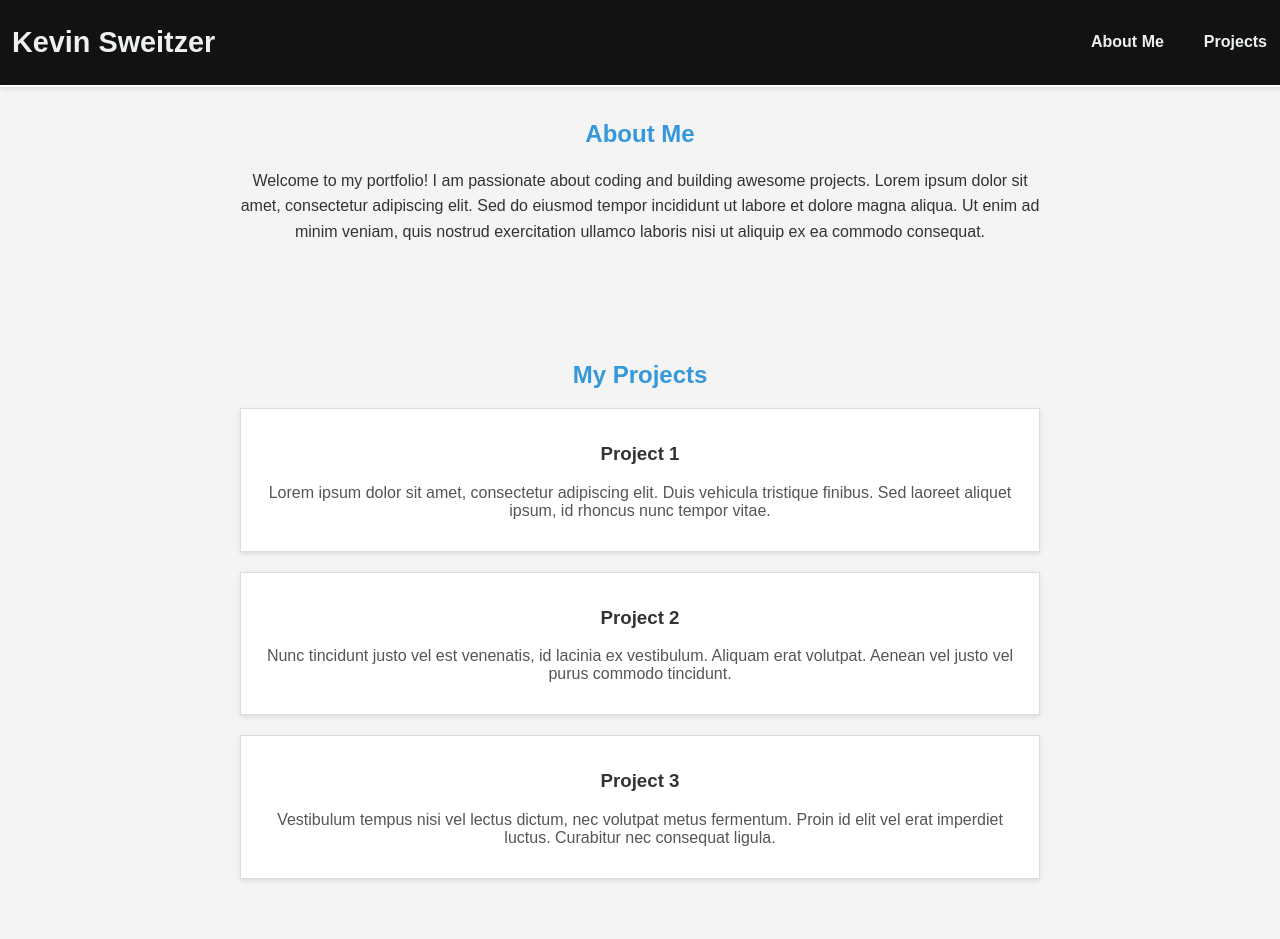
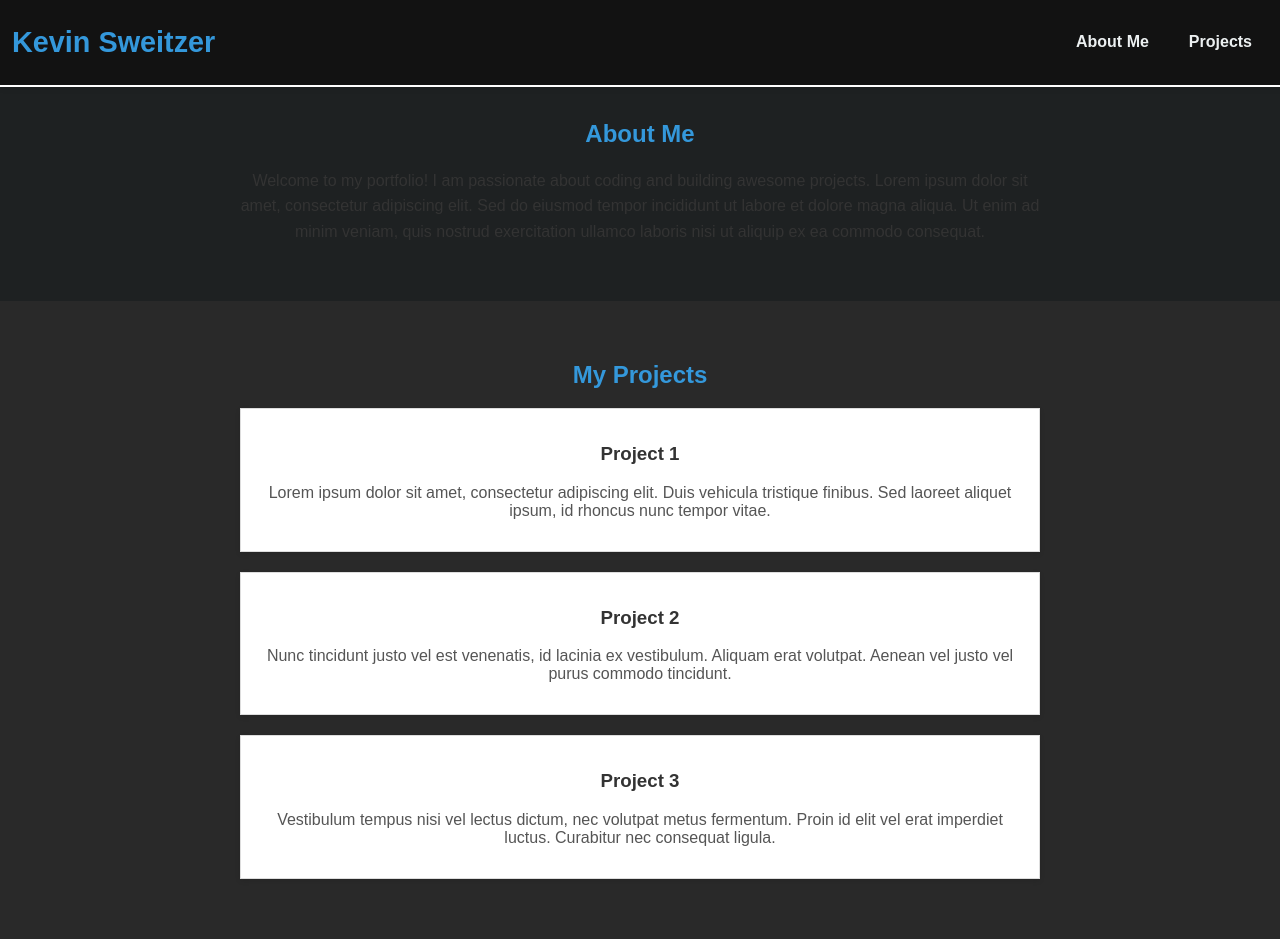
Before and after one commit to KSweitzer/portfolio, a Django app: page / in a window 1280 px wide. Run offline with Django 5.2, Linux system fonts and the light colour scheme.

Commit message:
adding animation when you hover the navbar links. changed background colors

```diff
--- a/static/base/styles.css
+++ b/static/base/styles.css
@@ -1,7 +1,7 @@
 body {
     font-family: 'Arial', sans-serif;
     background-color: #121212;
-    color: #ecf0f1;
+    color: #333;
     margin: 0;
     padding-top: 60px;
 }
@@ -28,8 +28,12 @@ nav {
 .logo a {
     padding: 10px;
     text-decoration: none;
-    color: #ecf0f1;
+    color: #3498db;
     font-weight: bold;
+}
+
+.links {
+    padding: 15px;
 }
 
 .nav-links {
@@ -41,24 +45,20 @@ nav {
 }
 
 .nav-links li {
+    padding: 15px;
     margin-left: 10px;
+    position: relative;
 }
 
 .nav-links a {
-    padding: 15px;
     text-decoration: none;
     color: #ecf0f1;
     font-weight: bold;
     position: relative;
 }
 
-.nav-links a:hover {
-    color: #ffffff;
-    border-bottom: 2px solid #ecf0f1;
-}
-
 .about-section {
-    background-color: #f4f4f4;
+    background-color: #1e2122;
     color: #333;
     padding: 40px 20px;
     text-align: center;
@@ -78,7 +78,7 @@ nav {
 }
 
 .projects-section {
-    background-color: #f4f4f4;
+    background-color: #292929;
     color: #333;
     padding: 40px 20px;
     text-align: center;
@@ -113,3 +113,26 @@ nav {
 .project p {
     color: #555;
 }
+
+.hover-underline-animation {
+  position: relative;
+  color: #0087ca;
+}
+
+.hover-underline-animation::after {
+    content: '';
+    position: absolute;
+    width: 100%;
+    transform: scaleX(0);
+    height: 2px;
+    bottom: 0;
+    left: 0;
+    background-color: #0087ca;
+    transform-origin: bottom right;
+    transition: transform 0.25s ease-out;
+}
+
+.hover-underline-animation:hover::after {
+    transform: scaleX(1);
+    transform-origin: bottom left;
+}
--- a/templates/base/base.html
+++ b/templates/base/base.html
@@ -14,11 +14,13 @@
         <div class="logo">
             <h1><a href="#">Kevin Sweitzer</a></h1>
         </div>
-        <ul class="nav-links">
-            <li><a href="#about">About Me</a></li>
-            <li><a href="#projects">Projects</a></li>
-            <!-- Add more navigation links as needed -->
-        </ul>
+        <div class="links">
+            <ul class="nav-links">
+                <li class="hover-underline-animation"><a href="#about">About Me</a></li>
+                <li class="hover-underline-animation"><a href="#projects">Projects</a></li>
+                <!-- Add more navigation links as needed -->
+            </ul>
+        </div>
     </nav>
 
     <div id="content">
```
